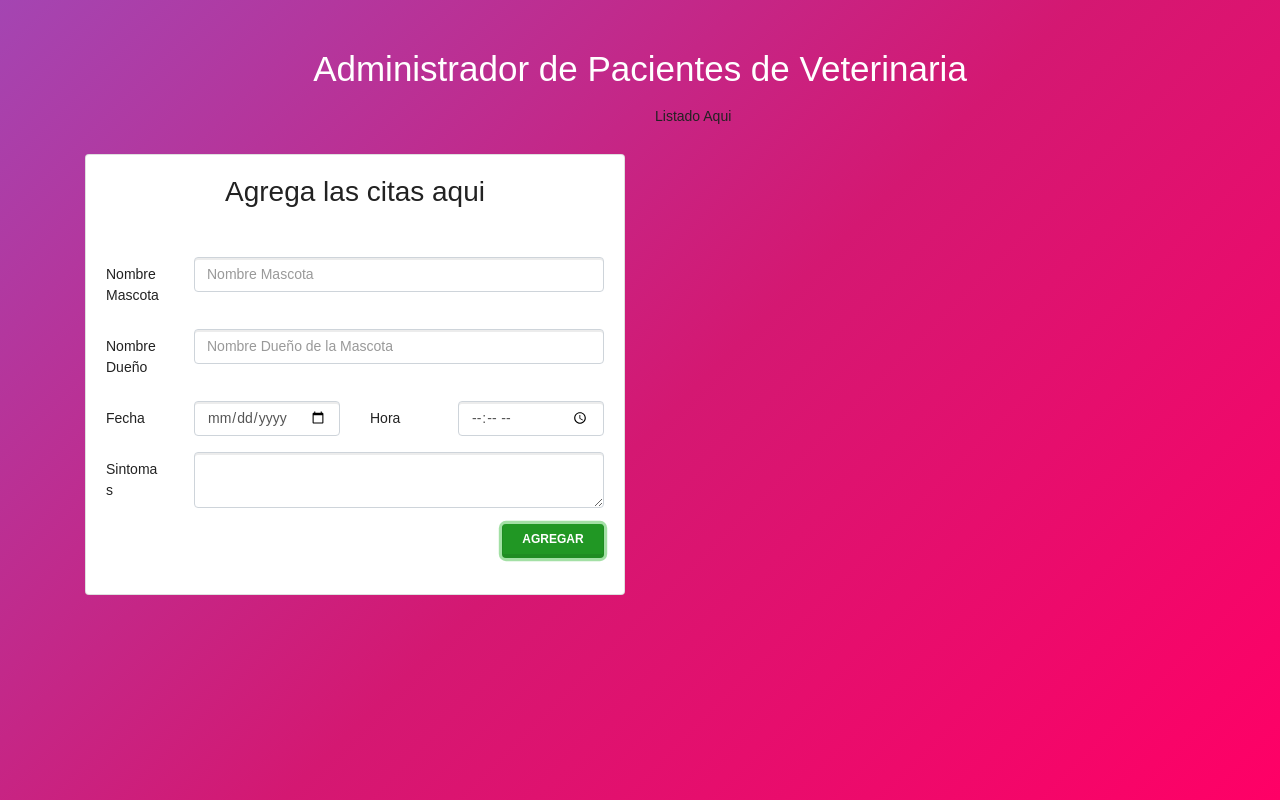
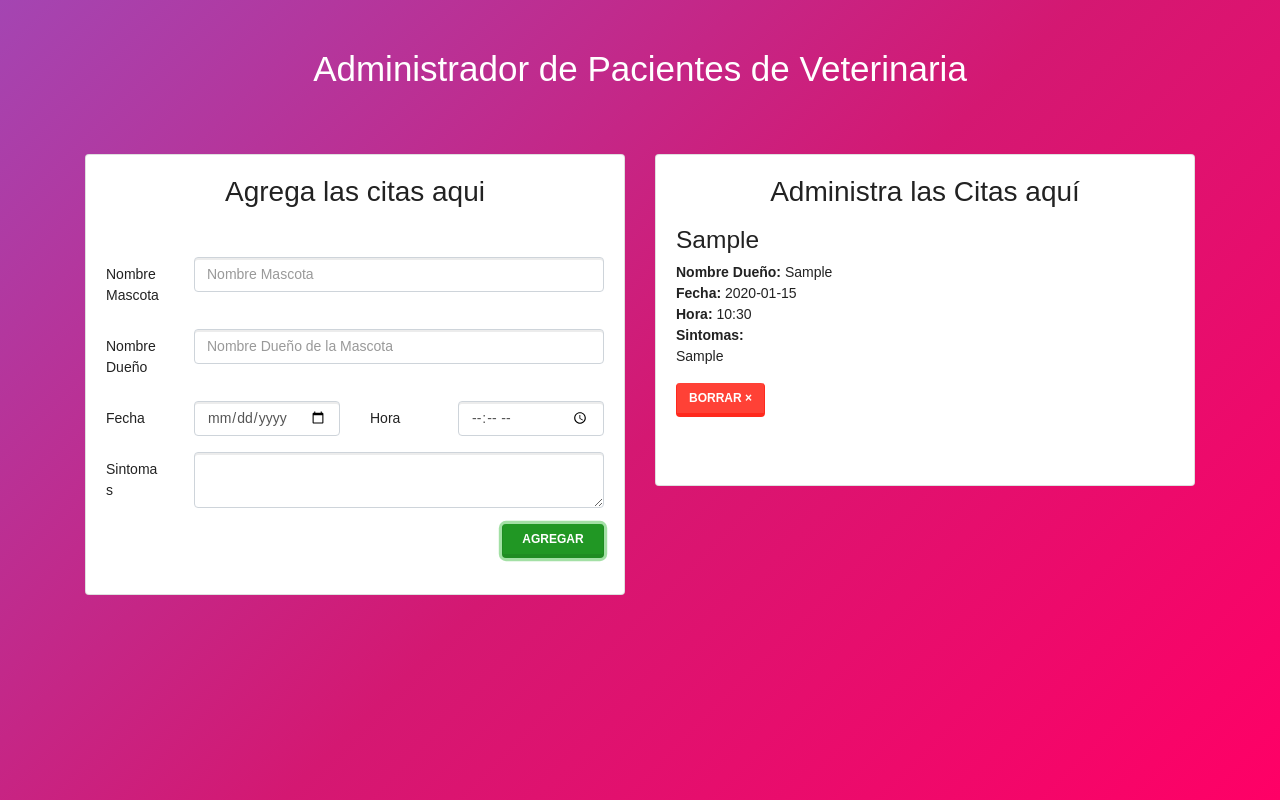
Before and after one commit to jorgebarcos/Redux-citas, a React (Create React App) app: page / in a window 1280 px wide. Both pictures are taken after typing "Sample", "Sample", "2020-01-15", "10:30", "Sample" into the empty fields and a click on the button "AGREGAR". Built offline with nearby package versions, Linux system fonts and the light colour scheme.

Commit message:
Mostrando un mensaje si hay o no citas

```diff
--- a/src/App.js
+++ b/src/App.js
@@ -1,5 +1,6 @@
 import React from 'react';
 import AgregarCita from './components/AgregarCita';
+import ListadoCitas from './components/ListadoCitas';
 
 // Redux
 import store from './store';
@@ -17,7 +18,9 @@ function App() {
 					<div className="col-md-6">
 						<AgregarCita />
 					</div>
-					<div className="col-md-6">Listado Aqui</div>
+					<div className="col-md-6">
+						<ListadoCitas />
+					</div>
 				</div>
 			</div>
 		</Provider>
--- /dev/null
+++ b/src/components/ListadoCitas.js
@@ -0,0 +1,47 @@
+import React from 'react';
+import { useSelector } from 'react-redux';
+
+const ListadoCitas = () => {
+	// obtener las citas del state
+    const citas = useSelector((state) => state.citas);
+
+    // Mensaje condicional
+    const mensaje = Object.keys(citas.citas).length === 0 ? 'No Hay Citas' : 'Administra las Citas aquí';
+
+	return (
+		<div className="card mt-5">
+			<div className="card-body">
+				<h2 className="card-title text-center">{mensaje}</h2>
+
+				<div className="lista-citas">
+					{citas.citas.map((cita) => (
+						<div className="media mt-3">
+							<div className="media-body">
+								<h3 className="mt-0"> {cita.mascota}</h3>
+								<p className="card-text">
+									<span>Nombre Dueño: </span>
+									{cita.propietario}
+								</p>
+								<p className="card-text">
+									<span>Fecha: </span>
+									{cita.fecha}
+								</p>
+								<p className="card-text">
+									<span>Hora: </span>
+									{cita.hora}
+								</p>
+								<p className="card-text">
+									<span>Sintomas: </span> <br />
+									{cita.sintomas}
+								</p>
+								<button className="btn btn-danger">Borrar &times;</button>
+							</div>
+						</div>
+					))}
+				</div>
+			</div>
+		</div>
+	);
+};
+
+export default ListadoCitas;
```
